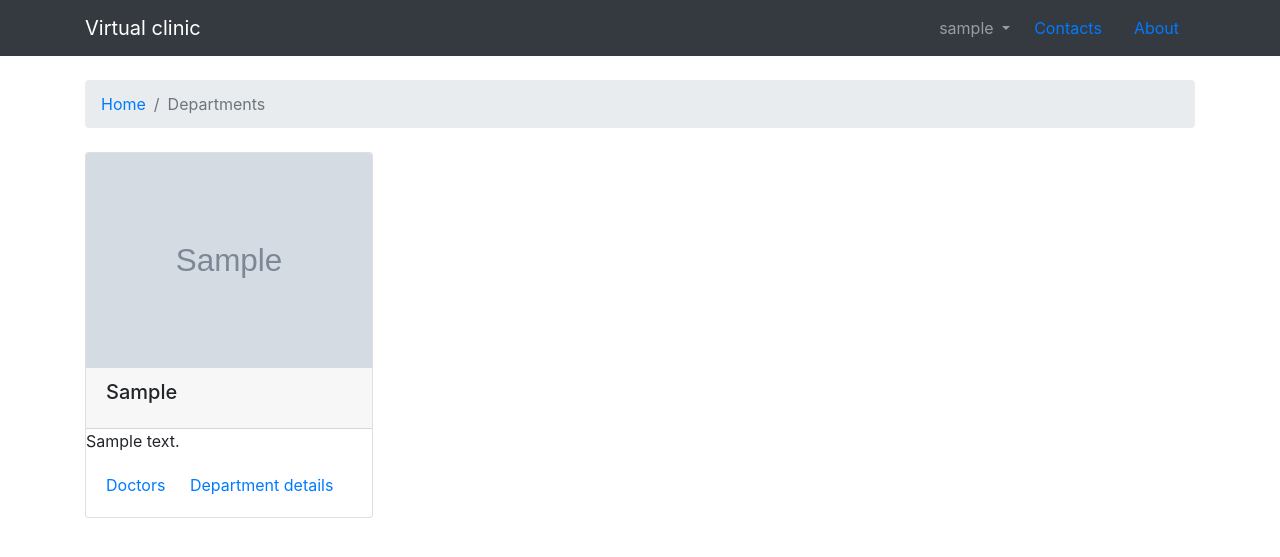
After one commit to SergiyOlefirenko/virtualclinic, a Django app: page /clinic/departments/ in a window 1280 px wide. The commit adds this page. Shown: the top 557 px of the page. Run offline with Django 3.2, Linux system fonts and the light colour scheme; a user stored in the database is signed in; tables that the repository leaves empty hold one stand-in row (values such as "Sample post"); grey boxes marked "Sample" are stand-in pictures; some libraries are stand-ins or nearby versions.

Commit message:
Departments list view added

```diff
--- a/clinic/models.py
+++ b/clinic/models.py
@@ -25,6 +25,7 @@ class AboutInfo(models.Model):
 class Department(models.Model):
     department = models.CharField(max_length=200)
     description = models.TextField(max_length=400)
+    logo = models.CharField(max_length=250)
 
     def __str__(self):
         return self.department
--- a/clinic/views.py
+++ b/clinic/views.py
@@ -17,3 +17,9 @@ def contacts_info(request):
 @login_required
 def doctor_home(request):
     return render(request, 'doctor/doctor_home.html')
+
+
+@login_required
+def department_list(request):
+    departments = Department.objects.all()
+    return render(request, 'clinic/department/department_list.html', {'departments': departments})
--- /dev/null
+++ b/templates/clinic/department/department_list.html
@@ -0,0 +1,32 @@
+{% extends 'base.html' %}
+
+{% load static %}
+
+{% block title %}Virtual clinic webapp - Departments{% endblock%}
+
+{% block breadcrumb %}
+    <li class="breadcrumb-item active">Departments</li>
+{% endblock %}
+
+{% block content %}
+<div class="card-columns">
+    {% for department in departments %}
+
+        <div class="card" style="width: 18rem;">
+            <img class="card-img-top" src="{% static department.logo %}" alt="Card image cap">
+            <div class="card-header">
+                <h5 class="card-title">{{ department.department }}</h5>
+            </div>
+            <div class="card-boy">
+                <p class="card-text">{{ department.description }}</p>
+            </div>
+            <div class="card-body">
+                <a href="#" class="card-link">Doctors</a>
+                <a href="#" class="card-link">Department details</a>
+            </div>
+        </div>
+    {% empty %}
+        No departments available right now!
+    {% endfor %}
+</div>
+{% endblock %}
--- a/templates/home.html
+++ b/templates/home.html
@@ -8,4 +8,6 @@
 
 {% block content %}
     <h2>Virtual click homepage</h2>
+
+    <a href="{% url 'department_list' %}">Departments</a>
 {% endblock %}
--- a/virtualclinic/urls.py
+++ b/virtualclinic/urls.py
@@ -54,4 +54,6 @@ urlpatterns = [
     url(r'^redirect_view/$', accounts_views.redirect_view, name='redirect_view'),
     # doctor urls
     url(r'^doctor/home/$', clinic_views.doctor_home, name='doctor_home'),
+    # departments
+    url(r'^clinic/departments/$', clinic_views.department_list, name='department_list'),
 ]
```
Also changed, not shown: static/img/Accident_and_emergency.jpeg (added), static/img/Anaesthetics.jpg (added), static/img/Breast_screening.png (added), static/img/Cardiology.jpg (added), static/img/Gastroenterology.png (added), static/img/General_surgery.jpg (added), static/img/Gynaecology.png (added), static/img/Haematology.png (added), static/img/Neurology.png (added), static/img/Oncology.png (added), static/img/Ophthalmology.png (added), static/img/Orthopaedics.png (added), static/img/Physiotherapy.png (added), static/img/ent.png (added), 1 more files.
